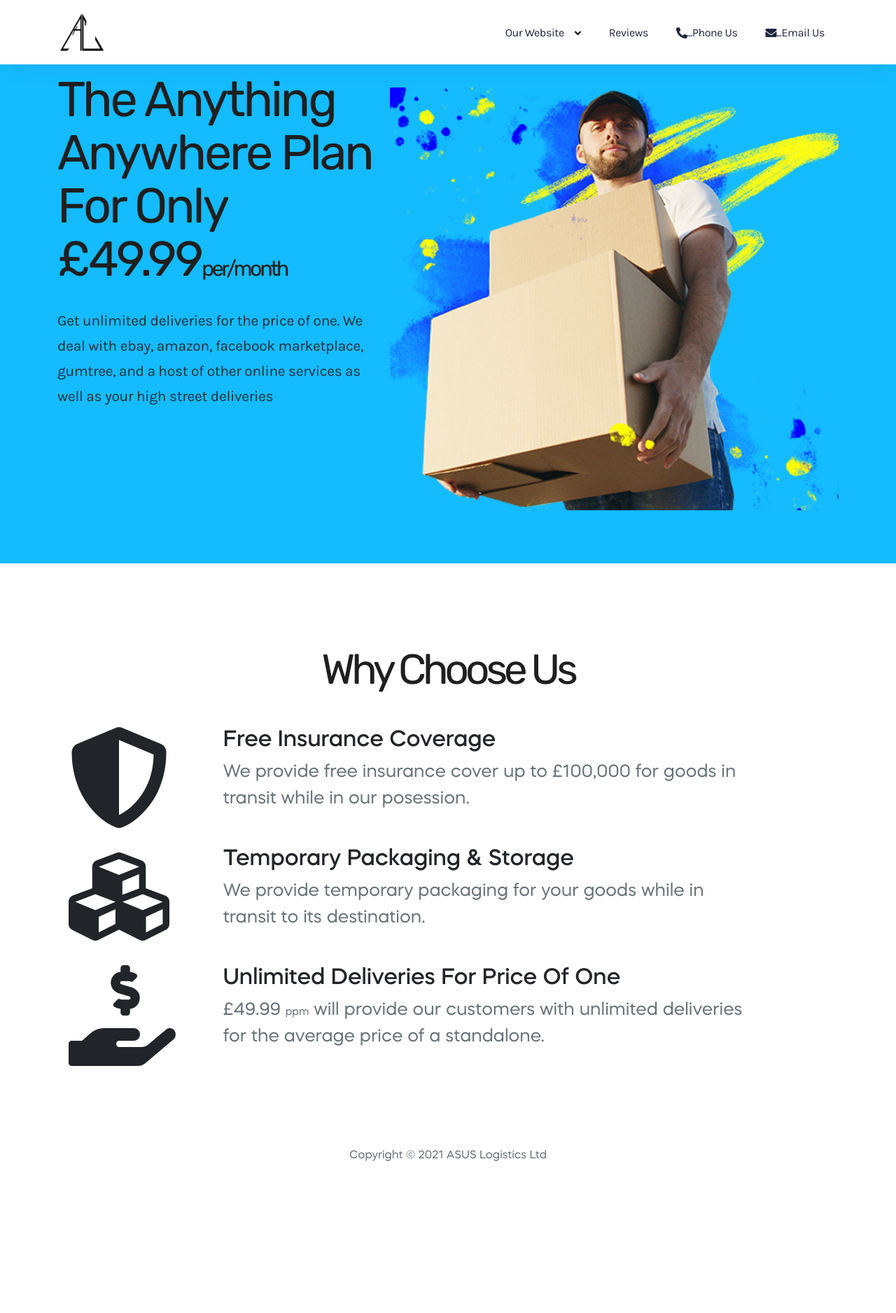
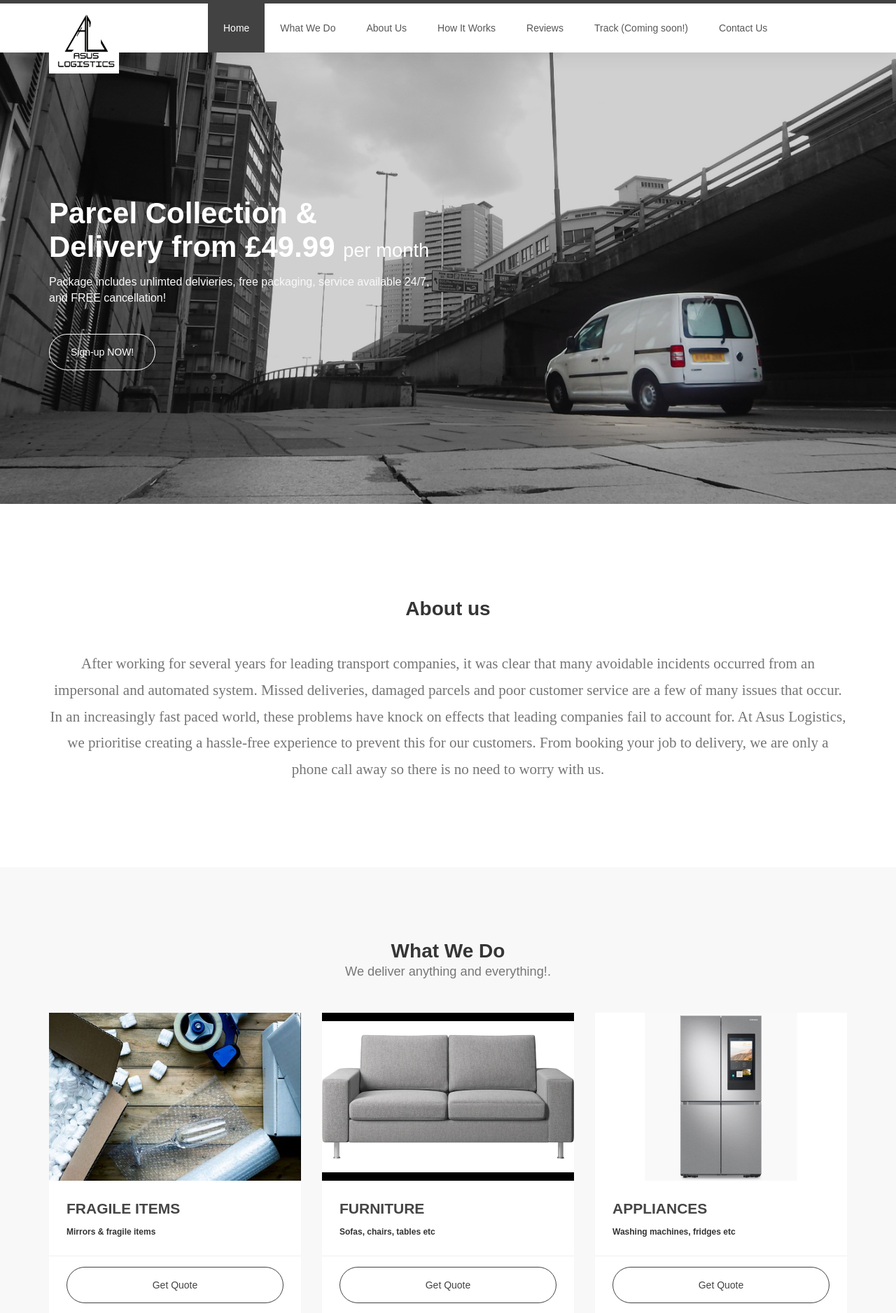
Before and after one commit to AsusLogistics/website, a Django app: page / in a window 1280 px wide; the page is wider, and only the part inside the window is pictured. Shown: the top 1876 px of that part at 70% size. Before the commit the page ends 1659 px from the top of that part, so only its background shows below. Run offline with Django 3.2, Linux system fonts and the light colour scheme; some libraries are stand-ins or nearby versions; some web fonts are replaced.

Commit message:
changed urls around

```diff
--- a/AsusLogistic/templates/index.html
+++ b/AsusLogistic/templates/Homepage.html
@@ -59,13 +59,13 @@
       <!-- MENU LINKS -->
       <div class="collapse navbar-collapse">
         <ul class="nav navbar-nav navbar-nav-first">
-          <li class="active"><a href="{% url 'Index' %}">Home</a></li>
-          <li class=""><a href="{% url 'Index' %}#Whatwedo">What We Do</a></li>
-          <li><a href="{% url 'Index' %}#Aboutus">About Us</a></li>
-          <li><a href="{% url 'Index' %}#Howitworks">How It Works</a></li>
-          <li><a href="{% url 'Index' %}#Reviews">Reviews</a></li>
+          <li class="active"><a href="{% url 'Homepage' %}">Home</a></li>
+          <li class=""><a href="{% url 'Homepage' %}#Whatwedo">What We Do</a></li>
+          <li><a href="{% url 'Homepage' %}#Aboutus">About Us</a></li>
+          <li><a href="{% url 'Homepage' %}#Howitworks">How It Works</a></li>
+          <li><a href="{% url 'Homepage' %}#Reviews">Reviews</a></li>
           <li><a href="#">Track (Coming soon!)</a></li>
-          <li><a href="{% url 'Index' %}#Contactus">Contact Us</a></li>
+          <li><a href="{% url 'Homepage' %}#Contactus">Contact Us</a></li>
         </ul>
       </div>
     </div>
--- a/AsusLogistic/templates/Landing Page.html
+++ b/AsusLogistic/templates/Landing Page.html
@@ -66,16 +66,16 @@
               </a>
               <ul class="sub-menu" id="submenu-9">
                 <li class="sub-menu--item">
-                  <a target="_blank" href="{% url 'Index' %}#Aboutus">About Us</a>
+                  <a target="_blank" href="{% url 'Homepage' %}#Aboutus">About Us</a>
                 </li>
                 <li class="sub-menu--item">
-                  <a target="_blank" href="{% url 'Index' %}#Howitworks">How It Works</a>
+                  <a target="_blank" href="{% url 'Homepage' %}#Howitworks">How It Works</a>
                 </li>
                 <li class="sub-menu--item">
-                  <a target="_blank" href="{% url 'Index' %}#Reviews">Reviews</a>
+                  <a target="_blank" href="{% url 'Homepage' %}#Reviews">Reviews</a>
                 </li>
                 <li class="sub-menu--item">
-                  <a target="_blank" href="{% url 'Index' %}#Contactus">Contact</a>
+                  <a target="_blank" href="{% url 'Homepage' %}#Contactus">Contact</a>
                 </li>
               </ul>
             </li>
--- a/AsusLogistic/urls.py
+++ b/AsusLogistic/urls.py
@@ -4,11 +4,11 @@ from django.conf.urls.static import static
 from django.conf import settings
 
 urlpatterns = [
-   path('', views.Landing_Page, name='Landing Page'),
+   path('', views.Homepage, name='Homepage'),
    path('Login', views.Login, name='Login'),
    path('Menu', views.Menu_Page, name='Menu'),
    path('Booking', views.Booking_Page, name='Booking'),
-   path('Index', views.Index_Page, name='Index'),
+   path('Landing Page', views.Landing_Page, name='Landing Page'),
 ]
 
 urlpatterns += static(settings.MEDIA_URL, document_root=settings.MEDIA_ROOT)
--- a/AsusLogistic/views.py
+++ b/AsusLogistic/views.py
@@ -6,6 +6,9 @@ import json
 from django.templatetags.static import static
 
 # Create your views here.
+
+
+
 def Login(request):
     username = 'not logged in'
     if request.method == 'POST':
@@ -31,8 +34,8 @@ def Menu_Page(request):
 def Landing_Page(request):
     return render(request, "Landing Page.html")
 
-def Index_Page(request):
-    return render(request, "index.html")
+def Homepage(request):
+    return render(request, "Homepage.html")
 
 
 context = {
```
